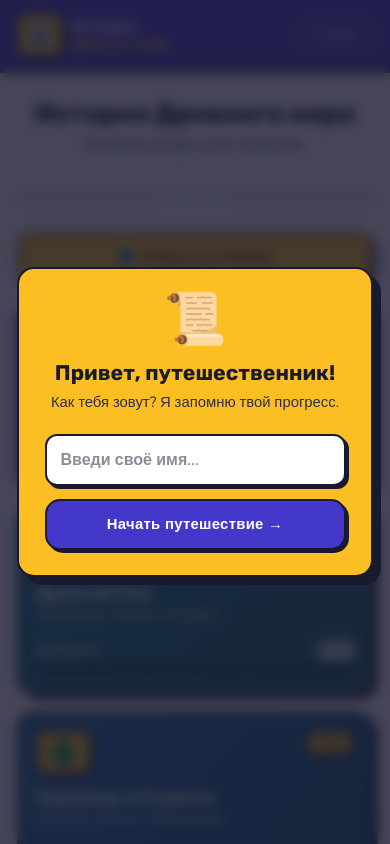
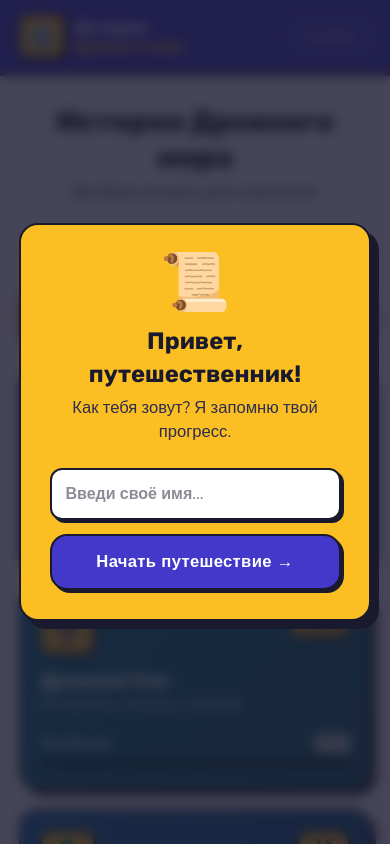
Before and after one commit to makominsk/litres, a Next.js app: page / in a window 390 px wide. Shown: the top 844 px of the page. Built offline with nearby package versions, Linux system fonts and the light colour scheme.

Commit message:
Ещё увеличен глобальный размер шрифтов

```diff
--- a/src/app/globals.css
+++ b/src/app/globals.css
@@ -115,7 +115,7 @@
 
   html {
     scroll-behavior: smooth;
-    font-size: 18px;
+    font-size: 20px;
   }
 
   body {
@@ -133,7 +133,7 @@
 
 @media (max-width: 640px) {
   html {
-    font-size: 17px;
+    font-size: 19px;
   }
 }
 
```
